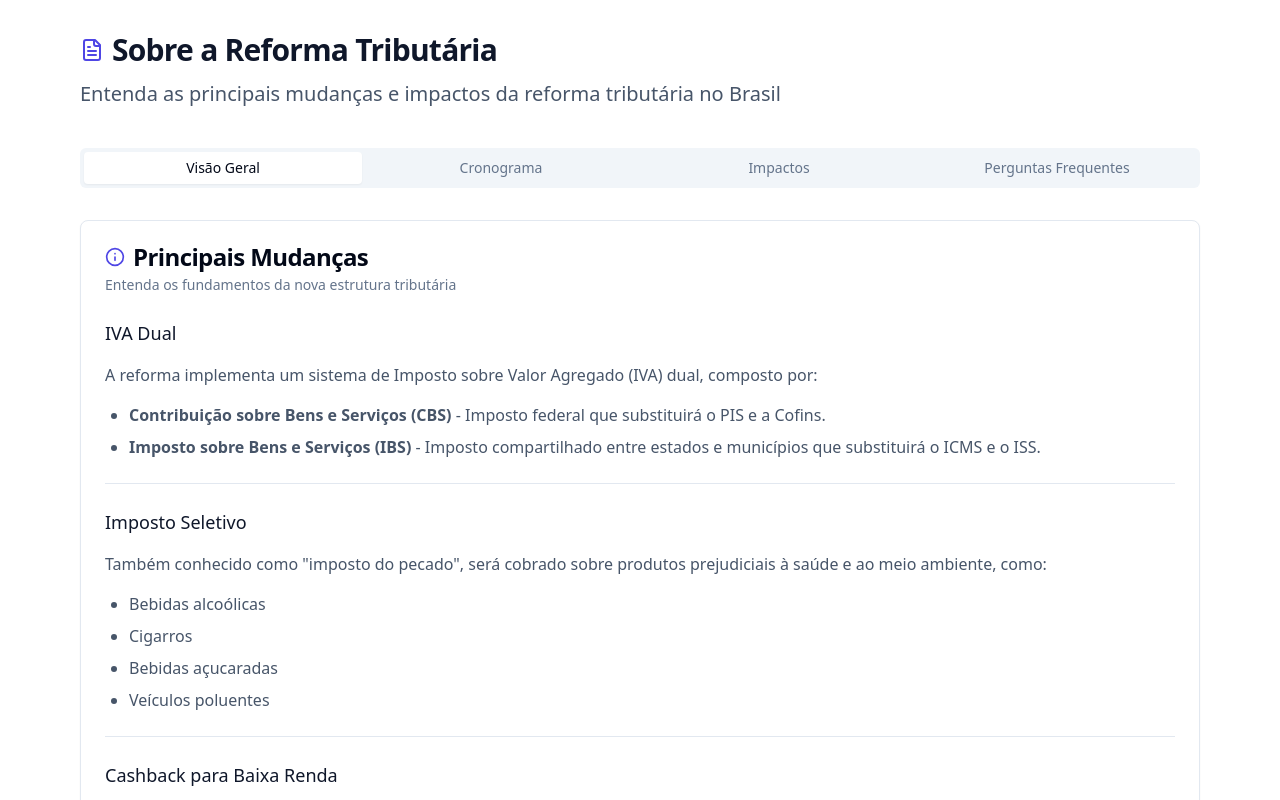
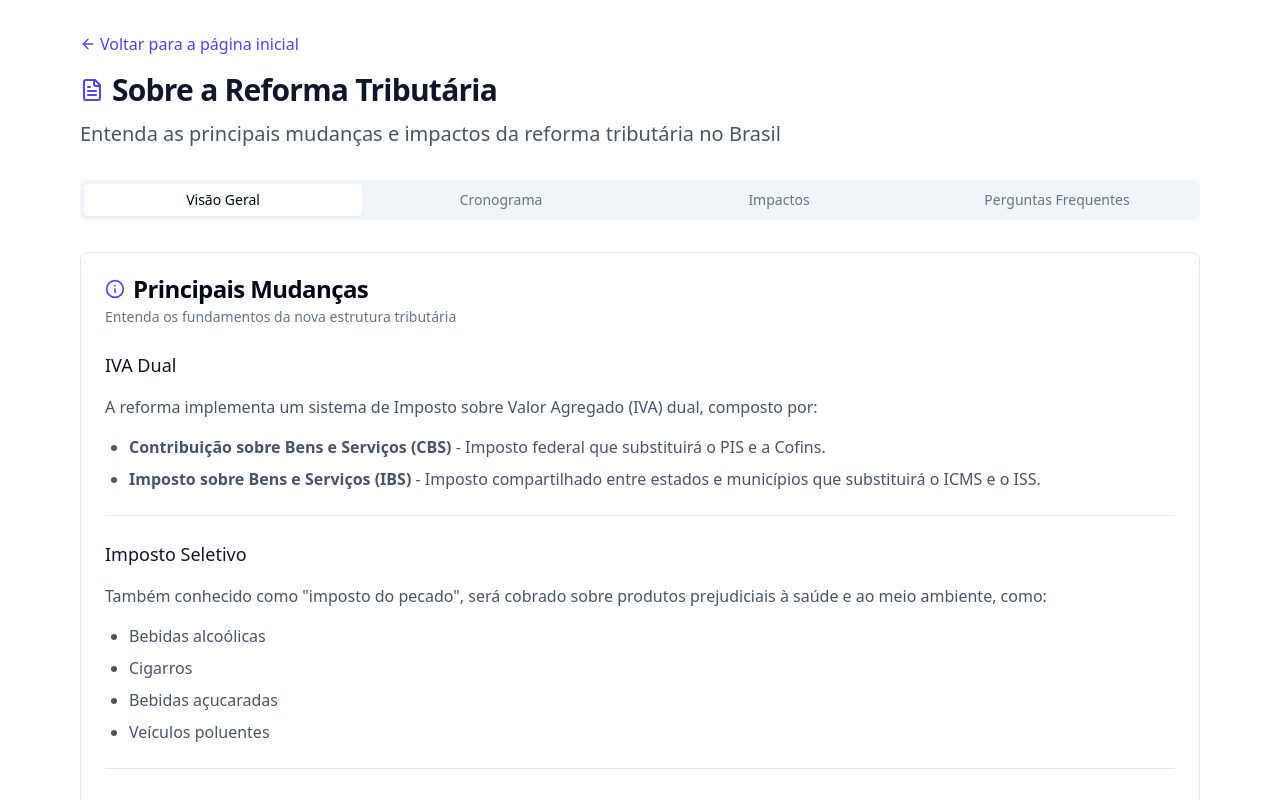
Before and after one commit to wjaspoficial/taxscape, a React (Vite) app: page /tax-reform in a window 1280 px wide. Shown: the top 800 px of the page. Built offline with nearby package versions, Linux system fonts and the light colour scheme.

Commit message:
Add back link to main page
Added a back link to the main page in the Tax Reform page.  This allows users to easily navigate back to the home screen.

```diff
--- a/src/pages/TaxReform.tsx
+++ b/src/pages/TaxReform.tsx
@@ -9,7 +9,8 @@ import {
 } from "@/components/ui/card";
 import { Tabs, TabsContent, TabsList, TabsTrigger } from "@/components/ui/tabs";
 import { Separator } from "@/components/ui/separator";
-import { FileText, Info, AlertTriangle, HelpCircle, BookOpen, Calculator } from "lucide-react";
+import { FileText, Info, AlertTriangle, HelpCircle, BookOpen, Calculator, ArrowLeft } from "lucide-react";
+import { Link } from "react-router-dom";
 
 export default function TaxReform() {
   return (
@@ -19,7 +20,15 @@ export default function TaxReform() {
       transition={{ duration: 0.5 }}
       className="container mx-auto px-4 py-8 max-w-6xl"
     >
-      <div className="mb-10">
+      <div className="mb-8">
+        <Link
+          to="/"
+          className="inline-flex items-center text-indigo-600 hover:text-indigo-800 dark:text-indigo-400 dark:hover:text-indigo-300 transition-colors mb-4"
+        >
+          <ArrowLeft className="h-4 w-4 mr-1" />
+          Voltar para a página inicial
+        </Link>
+
         <motion.div
           initial={{ y: -20, opacity: 0 }}
           animate={{ y: 0, opacity: 1 }}
```
